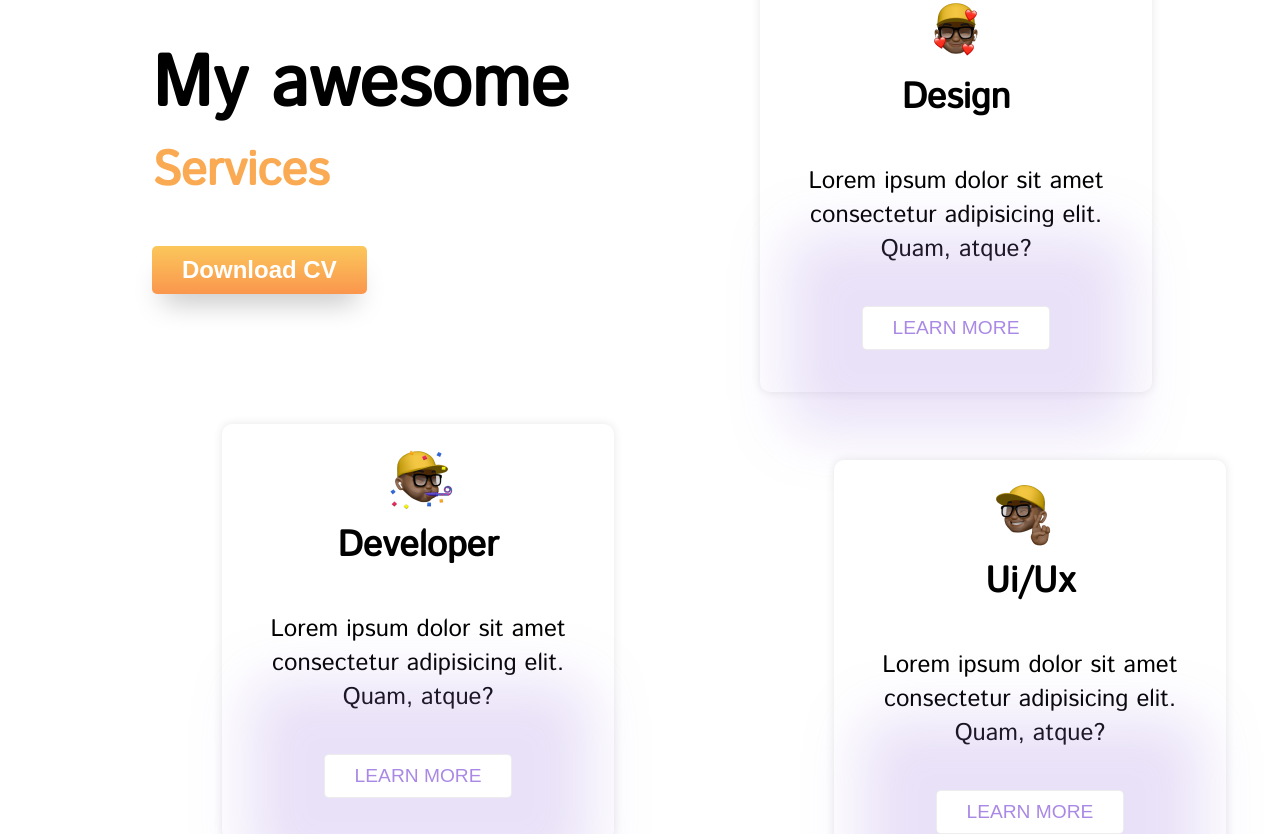
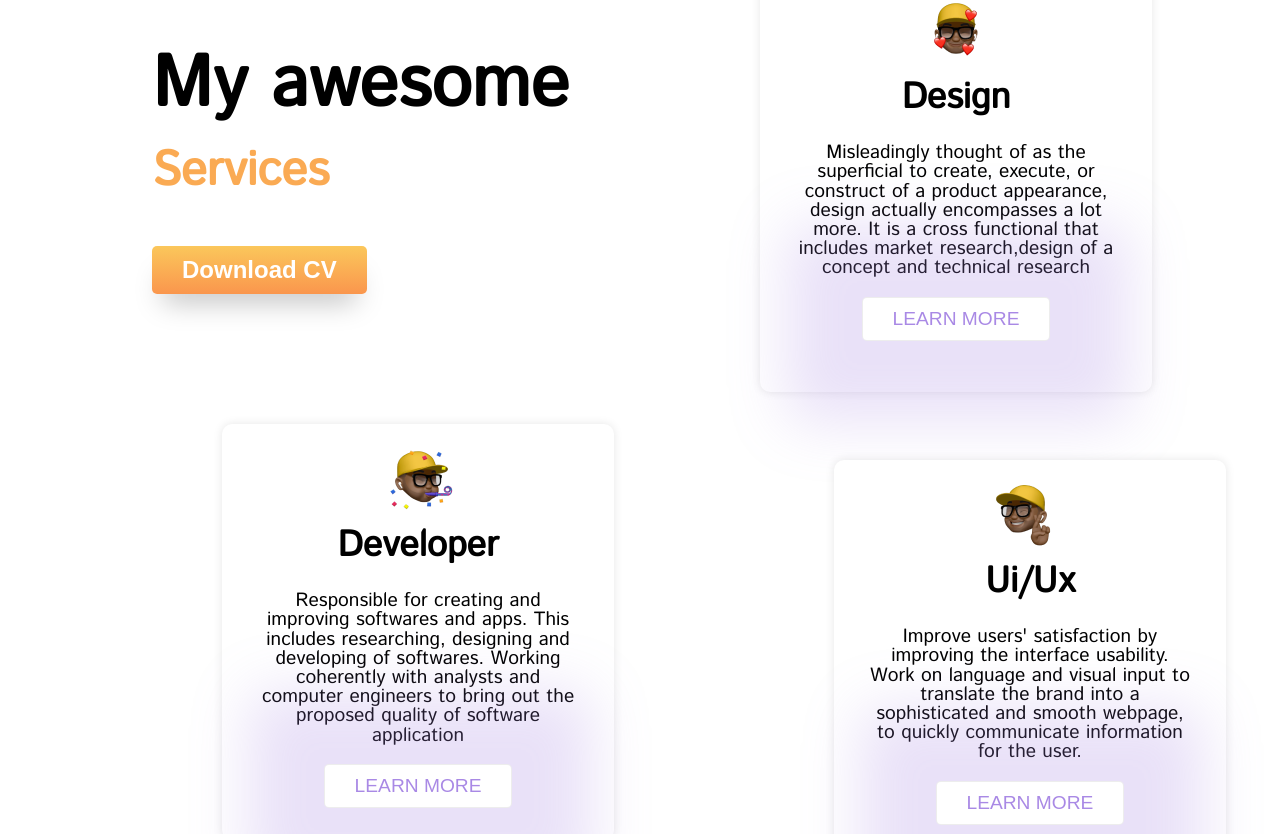
Before and after one commit to principalkelvo/kelvinnjoroowino, a Vue app: page / in a window 1280 px wide. Shown: the part 1920-2754 px from the top of the page. Built offline with nearby package versions, Linux system fonts and the light colour scheme.

Commit message:
adds content to cards

```diff
--- a/src/components/services.vue
+++ b/src/components/services.vue
@@ -21,7 +21,7 @@
                         <h2>Design</h2>
                     </div>
                     <div class="cardContent">
-                        <p>Lorem ipsum dolor sit amet consectetur adipisicing elit. Quam, atque?</p>
+                        <p>Misleadingly thought of as the superficial to create, execute, or construct of a product appearance, design actually encompasses a lot more. It is a cross functional that includes market research,design of a concept and technical research</p>
                     </div>
                     <div class="cardFooter">
                         <div class="buttons">
@@ -40,7 +40,7 @@
                         <h2>Developer</h2>
                     </div>
                     <div class="cardContent">
-                        <p>Lorem ipsum dolor sit amet consectetur adipisicing elit. Quam, atque?</p>
+                        <p>Responsible for creating and improving softwares and apps. This includes researching, designing and developing of softwares. Working coherently with analysts and computer engineers to bring out the proposed quality of software application</p>
                     </div>
                     <div class="cardFooter">
                         <div class="buttons">
@@ -56,7 +56,7 @@
                         <h2>Ui/Ux</h2>
                     </div>
                     <div class="cardContent">
-                        <p>Lorem ipsum dolor sit amet consectetur adipisicing elit. Quam, atque?</p>
+                        <p>Improve users' satisfaction by improving the interface usability. Work on language and visual input to translate the brand into a sophisticated and smooth webpage, to quickly communicate information for the user.</p>
                     </div>
                     <div class="cardFooter">
                         <div class="buttons">
@@ -114,11 +114,13 @@
 }
 
 .cardContent{
-    padding: 1rem;
+    padding: 0 1rem;
 }
 
 .cardContent p{
     text-align: center;
+    font-size: .8em;
+    line-height: 1em;
 
 }
 
```
